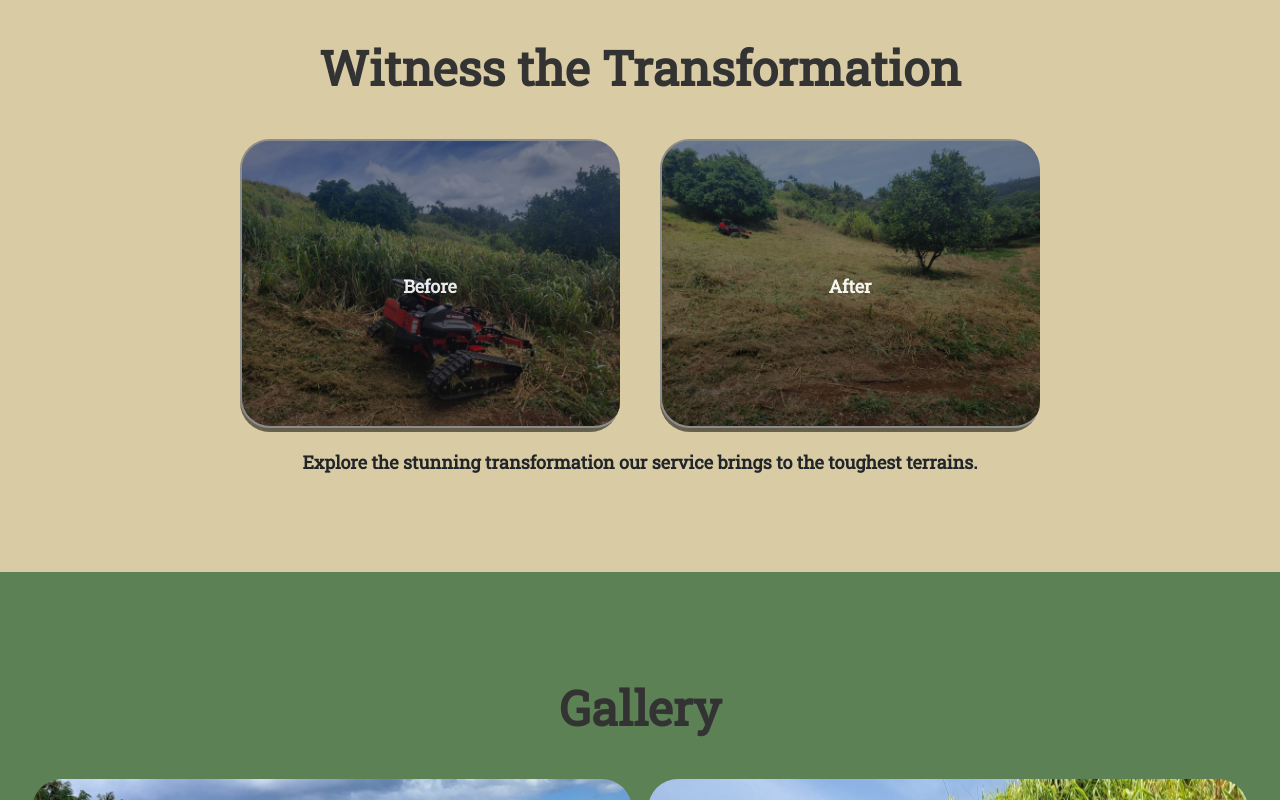
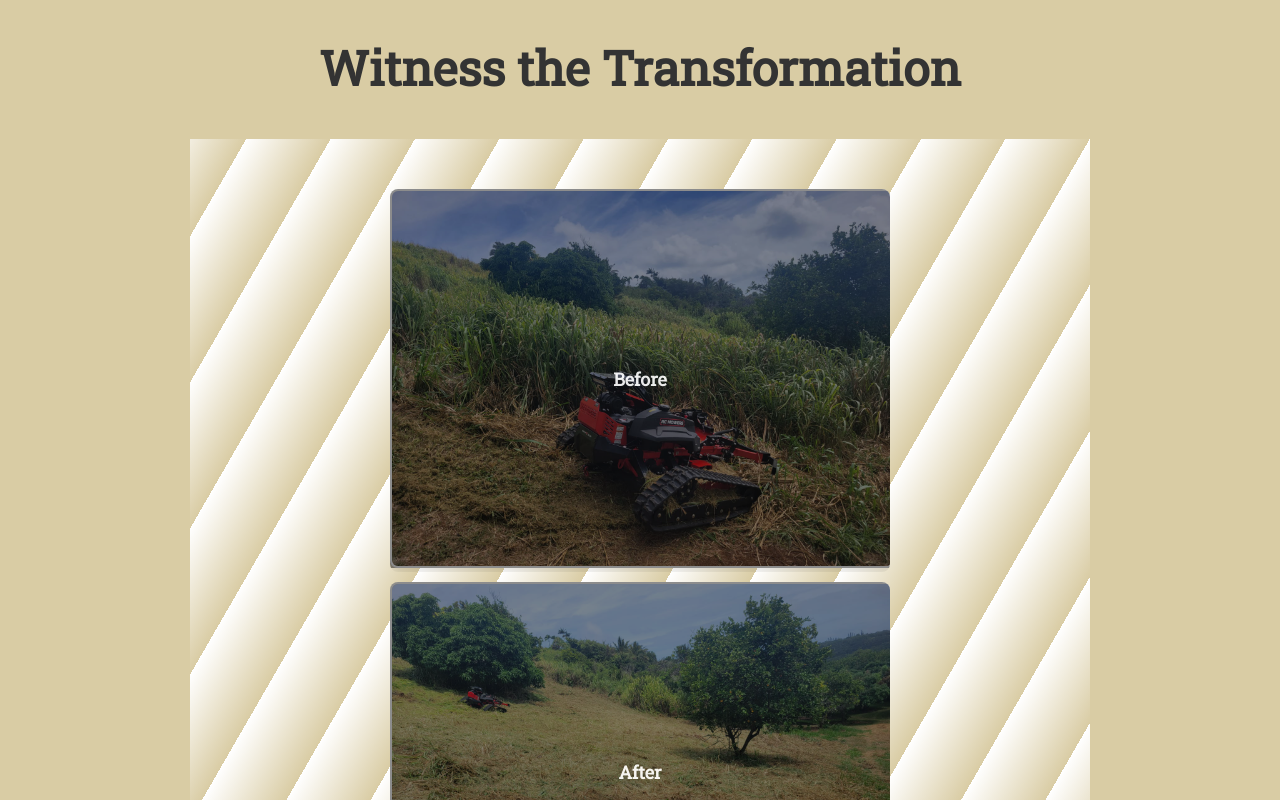
Before and after one commit to gefenbar/kilauea-slope-mowing-website, a React (Create React App) app: page / in a window 1280 px wide. Shown: the part 1600-2400 px from the top of the page. Built offline with nearby package versions, Linux system fonts and the light colour scheme.

Commit message:
transformation section fix

```diff
--- a/src/App.css
+++ b/src/App.css
@@ -163,12 +163,48 @@
 }
 
 /* Style the before and after images */
-.before-image, .after-image {
-  width: 100%;
+.transformation {
+  text-align: center;
+  padding: 4rem 2rem;
+  background: #d9cca4;
+}
+
+.section-title {
+  font-size: 2.5rem;
+  font-weight: bold;
+  text-align: center;
+  margin-bottom: 2rem;
+}
+
+.before-after-container {
+  display: flex;
+  flex-wrap: wrap;
+  justify-content: center;
+  gap: 10px;
+  max-width: 800px; /* Adjusted max-width for responsiveness */
+  margin: 0 auto;
+  cursor: pointer;
+  background-color: #000;
+  padding: 50px;
+  background-image: repeating-linear-gradient(300deg, #d9cca4,  #fff 6%);
+
+}
+
+.before-after p {
+  font-weight: 900;
+  font-size: large;
+  text-align: center;
+}
+
+.before-image,
+.after-image {
+  width: calc(50% - 5px); /* 50% width with a little gap between images */
+  max-width: 100%;
   height: auto;
-  border-radius: 30px;
-  border: solid 6px #5b8155;
+  border-radius: 8px;
+  border: solid 2px #5b8155;
 }
+
 .transformation {
   text-align: center;
   padding: 80px 0;
@@ -180,19 +216,12 @@
   color: #333;
 }
 
-.before-after-container {
-  display: flex;
-  justify-content: center;
-  gap: 40px;
-}
-
-
 .overlay {
   position: absolute;
   top: 0;
   left: 0;
   width: 100%;
-  height: 100%;
+  height: 99%;
   background: rgba(0, 0, 0, 0.5);
   display: flex;
   align-items: center;
@@ -200,29 +229,26 @@
   opacity: 0.9;
   transition: opacity 0.5s;
 }
-/*
-.image-container:hover .overlay {
-  opacity: 0;
-} */
 
 .overlay-text {
   color: #fff;
-  /* font-size: 1.5rem; */
-  /* font-weight: bold; */
 }
+
 .image-container {
   position: relative;
   overflow: hidden;
-  border-radius: 30px;
+  border-radius: 8px;
   transition: transform 0.5s ease-in-out;
+  max-width: 500px;
 }
 
 .before-image,
 .after-image {
-  width: 100%;
+  width: 100%; /* Ensuring responsiveness */
   border: 2px solid #fff;
-  box-shadow: 0 8px 16px rgba(0, 0, 0, 0.2);
+  box-shadow: 0 4px 8px rgba(0, 0, 0, 0.1);
   transition: transform 0.5s ease-in-out;
+
 }
 
 .image-container:hover .before-image,
```
